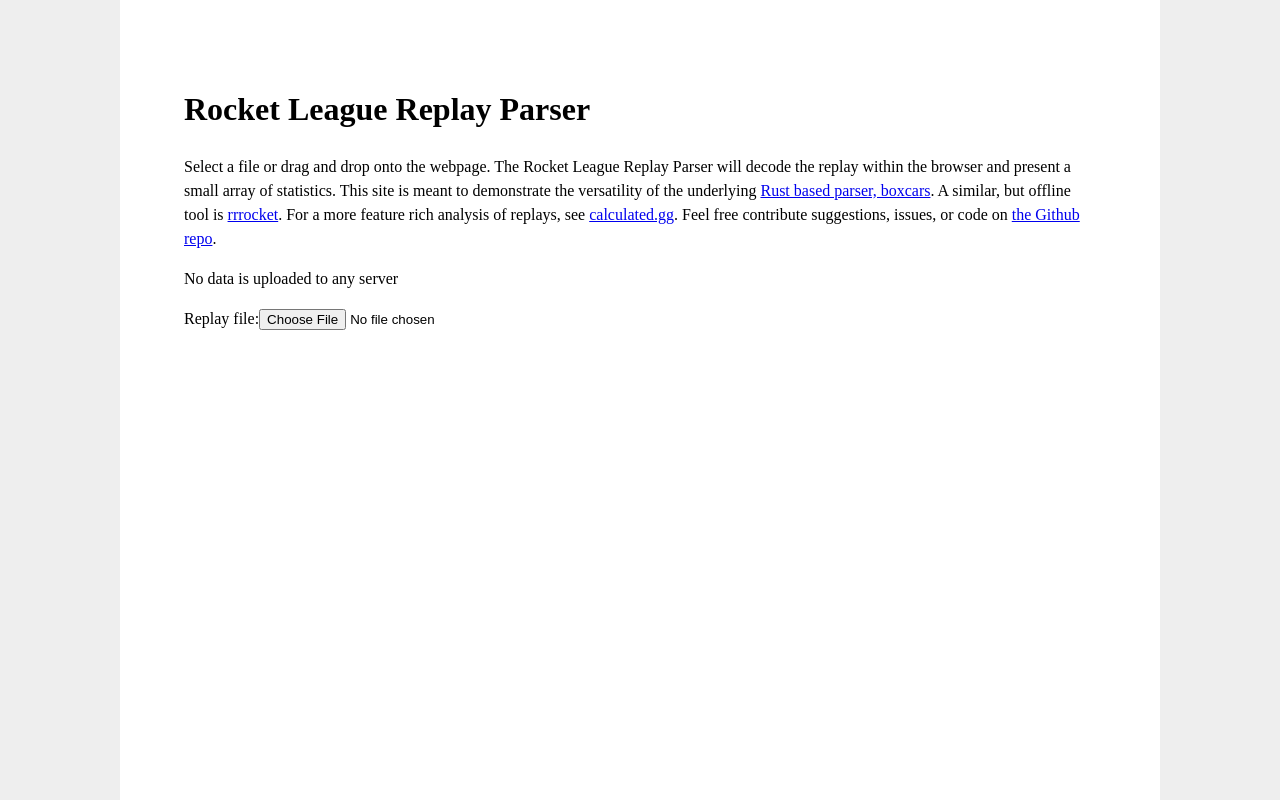
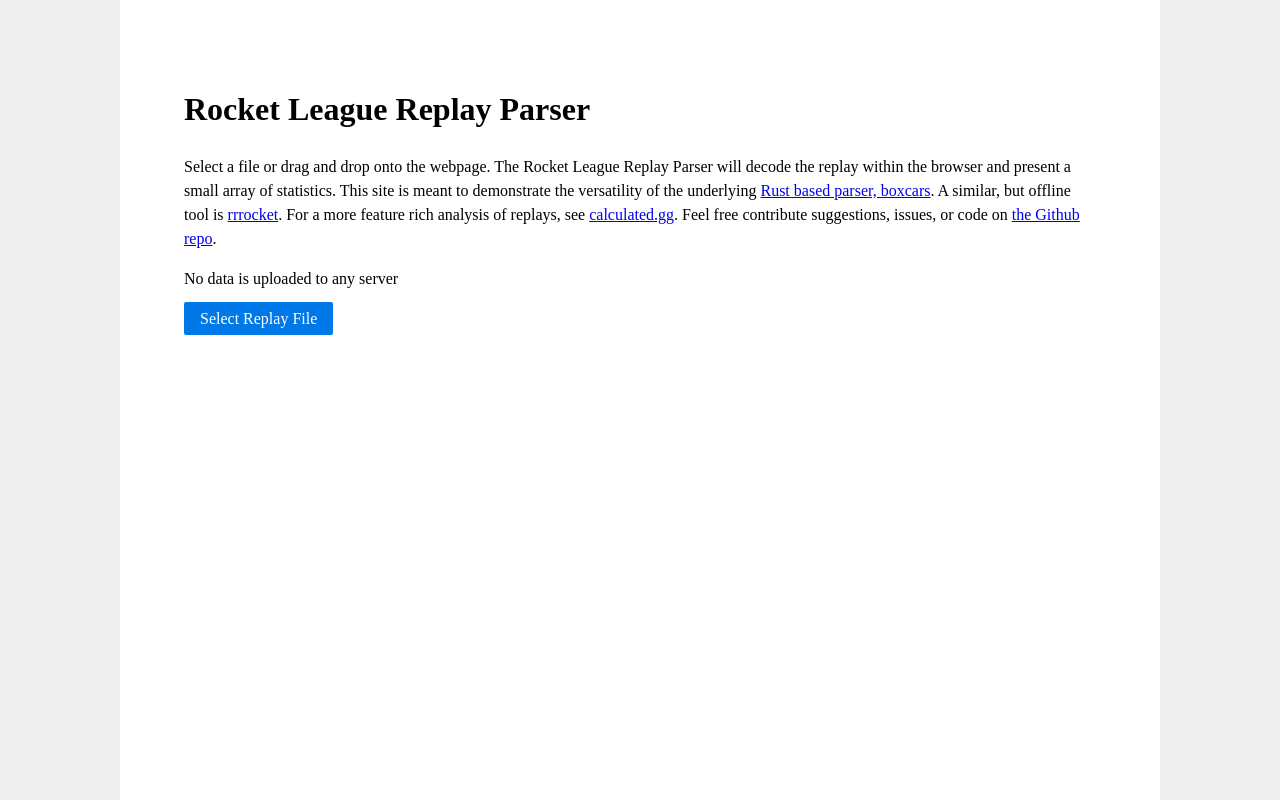
Before and after one commit to nickbabcock/rl-web, a Preact app: page / in a window 1280 px wide. Built offline with nearby package versions, Linux system fonts and the light colour scheme.

Commit message:
Style file upload as button

```diff
--- a/src/components/ReplayForm.tsx
+++ b/src/components/ReplayForm.tsx
@@ -17,8 +17,8 @@
 
   render(props: ReplayFormProps) {
     return (
-      <label>
-        Replay file:
+      <label className="sue-button button-primary">
+        Select Replay File
         <input type="file" onChange={this.handleChange} accept=".replay" />
       </label>
     );
--- a/src/styles.css
+++ b/src/styles.css
@@ -19,7 +19,8 @@
   min-height: 100%;
 }
 
-button {
+button,
+.sue-button {
   font-size: 100%;
   padding: 0.5em 1em;
   color: rgba(0, 0, 0, 0.8);
@@ -41,6 +42,15 @@
     box-shadow: 0 0 0 1px rgba(0, 0, 0, 0.15) inset,
       0 0 6px rgba(0, 0, 0, 0.2) inset;
   }
+}
+
+input[type="file"] {
+  display: none;
+}
+
+.button-primary {
+  color: white;
+  background-color: #0078e7;
 }
 
 .teamScores {
```
